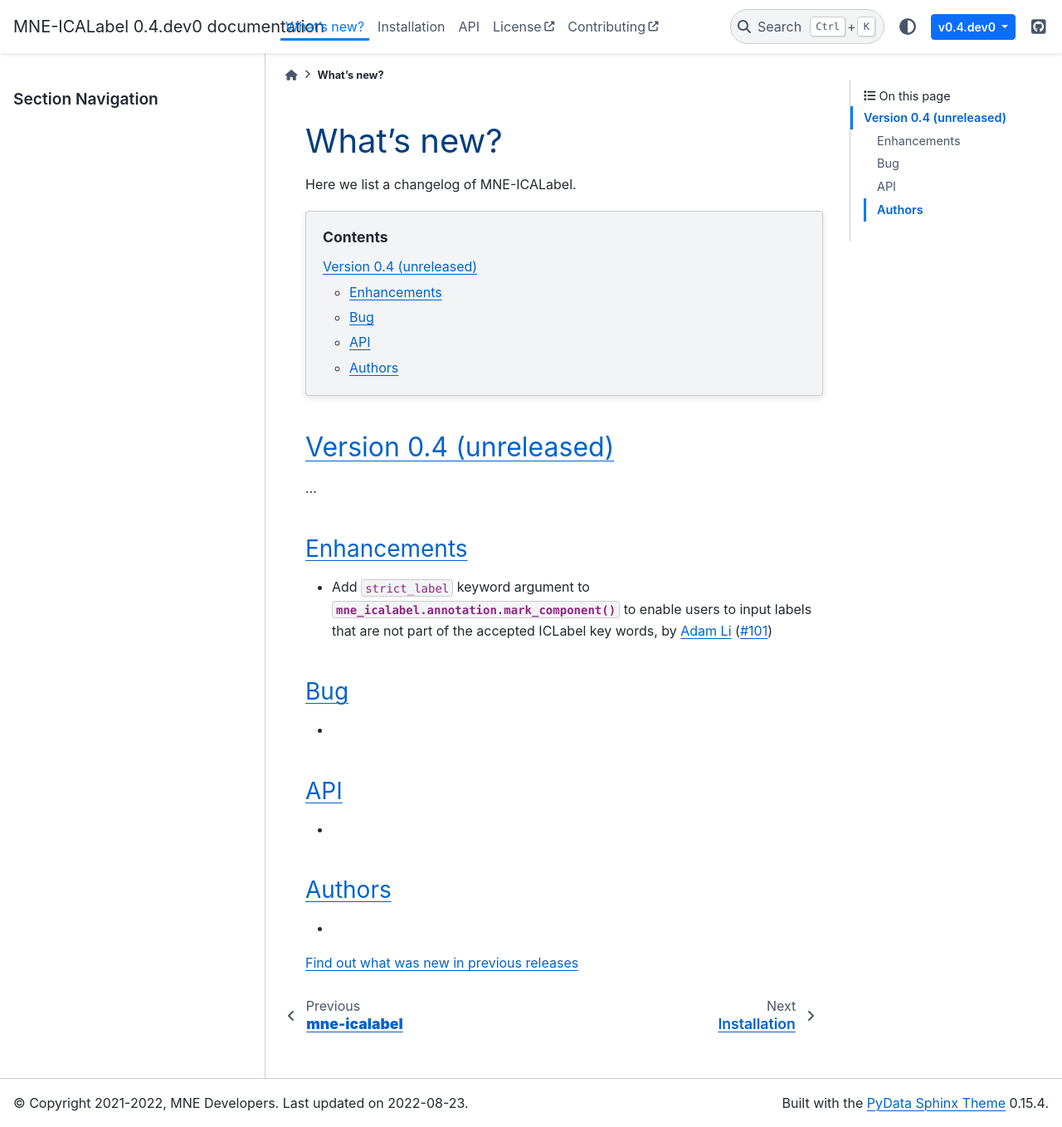
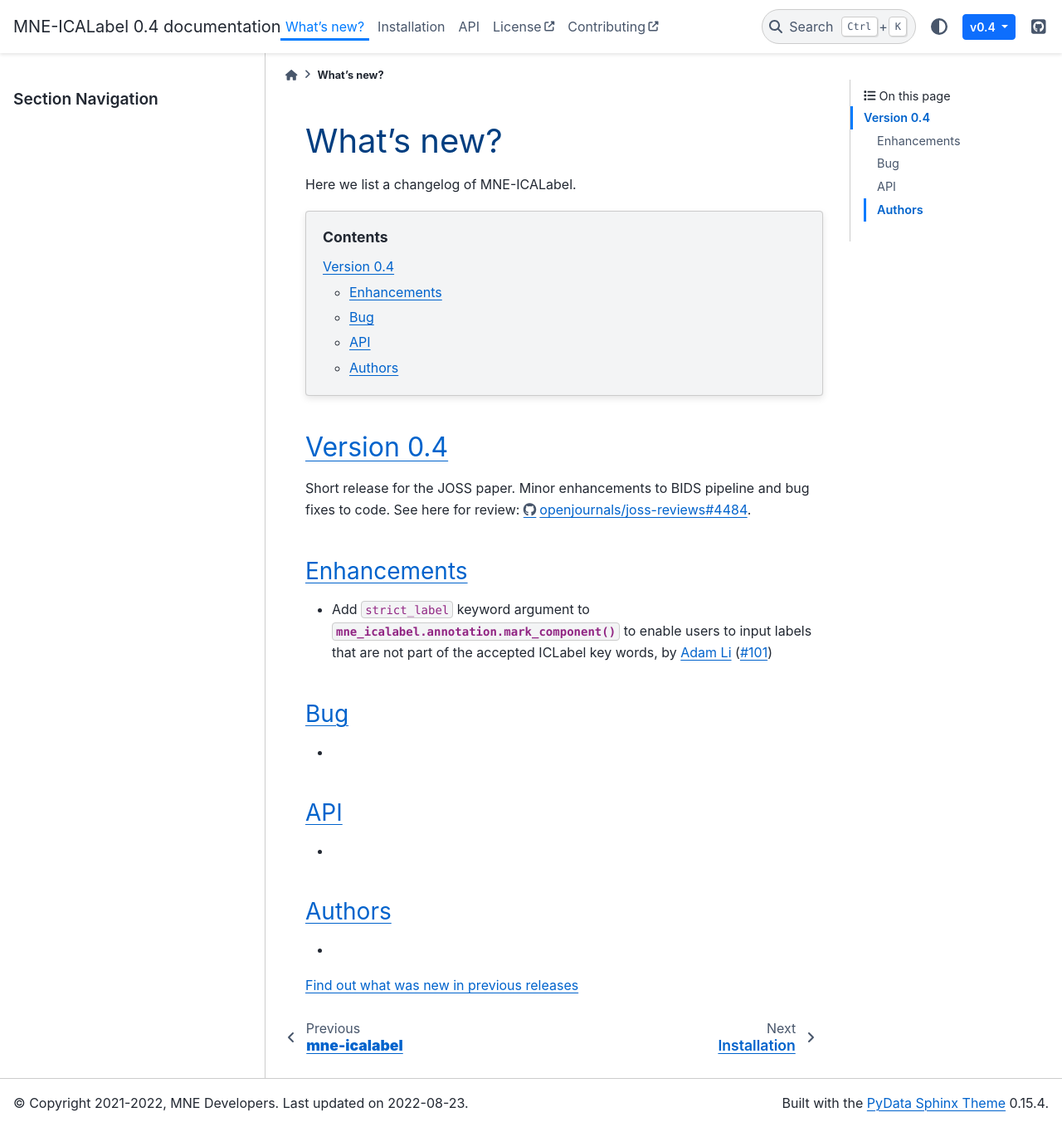
Before and after one commit to mne-tools/mne-icalabel, a Sphinx documentation site: the page built from doc/whats_new.rst, in a window 1280 px wide and 1358 px high. Shown: the whole window at 83% size. Built offline with Sphinx 7.4.7 and the PyData theme 0.15.4, drawn with Linux system fonts in a browser that asks for light colours; pages that are not in the unit, such as notebooks, are missing from menus; the version number is read from the project's files by our own code.

Commit message:
v0.4 release (#113)
* v0.4 release

* Add link to review

```diff
--- a/doc/conf.py
+++ b/doc/conf.py
@@ -122,8 +122,9 @@ html_context = {
     "pygment_light_style": "tango",
     "pygment_dark_style": "native",
     "versions_dropdown": {
-        "dev": "v0.4 (devel)",
-        "stable": "v0.3",
+        "dev": "v0.5 (devel)",
+        "stable": "v0.4",
+        "v0.3": "v0.3",
         "v0.2": "v0.2",
         "v0.1": "v0.1",
     },
--- a/doc/whats_new.rst
+++ b/doc/whats_new.rst
@@ -16,10 +16,11 @@ Here we list a changelog of MNE-ICALabel.
 
 .. _current:
 
-Version 0.4 (unreleased)
-------------------------
+Version 0.4
+-----------
 
-...
+Short release for the JOSS paper. Minor enhancements to BIDS pipeline and bug fixes to code.
+See here for review: https://github.com/openjournals/joss-reviews/issues/4484.
 
 Enhancements
 ~~~~~~~~~~~~
--- a/pyproject.toml
+++ b/pyproject.toml
@@ -4,7 +4,7 @@ build-backend = 'setuptools.build_meta'
 
 [project]
 name = 'mne-icalabel'
-version = "0.4.dev0"
+version = "0.4"
 description = 'MNE-ICALabel: Automatic labeling of ICA components from MEG, EEG and iEEG data with MNE.'
 readme = 'README.md'
 license = {file = 'LICENSE'}
```
